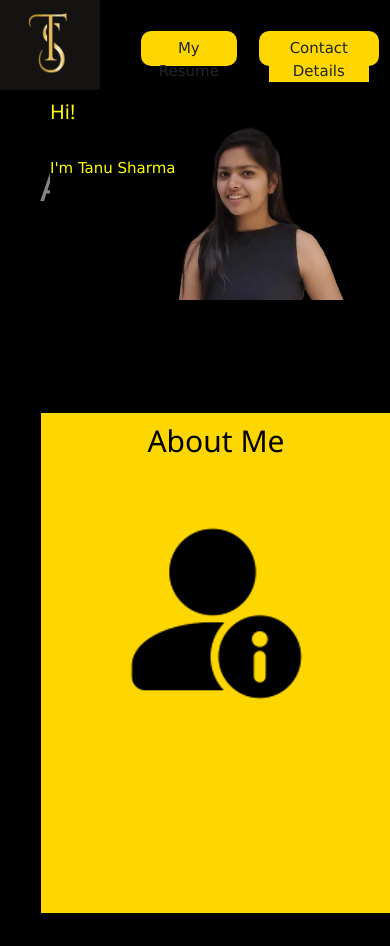
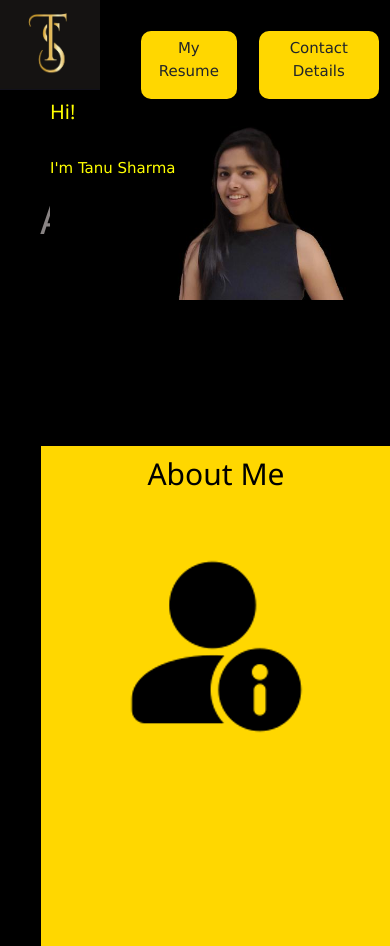
Before and after one commit to tanusharma22/MyResume, a plain HTML site: page index.html in a window 390 px wide. Shown: the top 946 px of the page. Drawn offline with nearby package versions, Linux system fonts and the light colour scheme.

Commit message:
Update stylesheet.css

```diff
--- a/stylesheet.css
+++ b/stylesheet.css
@@ -361,9 +361,6 @@ border: 3px solid rgba(128, 128, 128, 0.522);
         margin-left: -20px;
 
     }
-    li{
-        height: 35px;
 
-    }
 
 }
```
